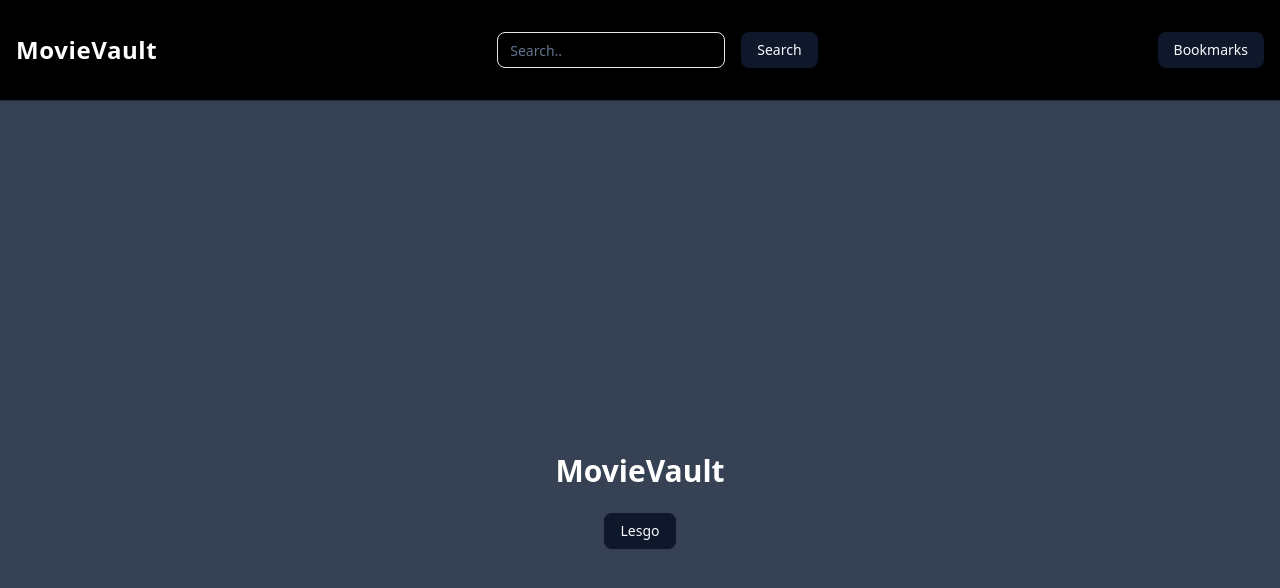
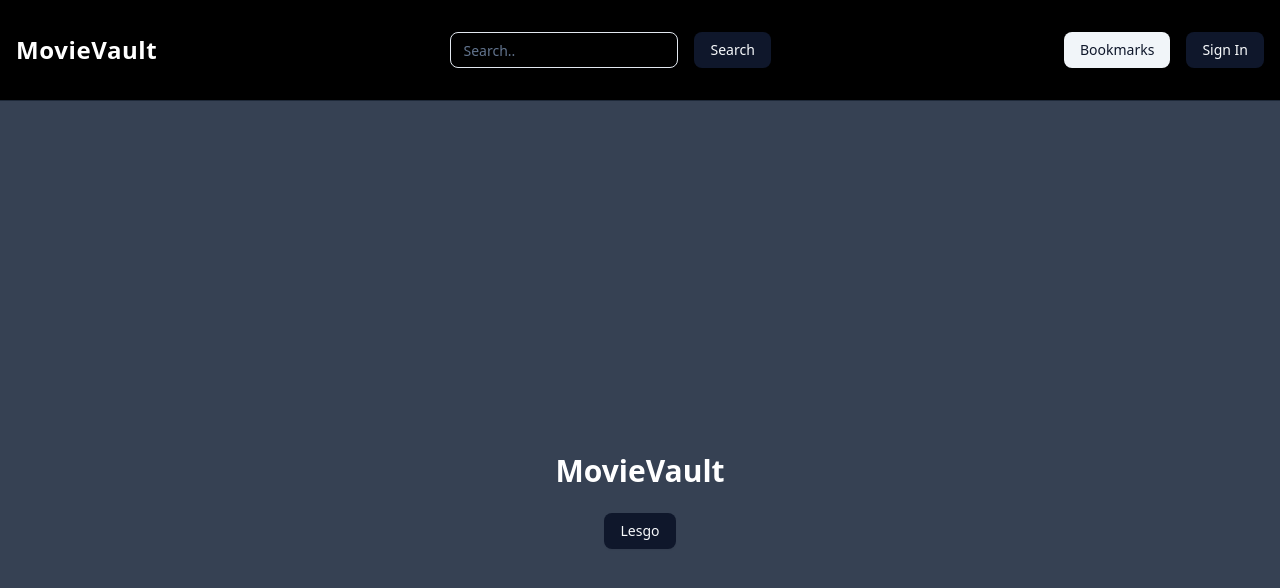
Before and after one commit to jerkeyrey/MovieVault, a Next.js app: page / in a window 1280 px wide. Shown: the top 588 px of the page. Built offline with nearby package versions, Linux system fonts and the light colour scheme; no server answers.

Commit message:
Add authentication with GitHub

```diff
--- /dev/null
+++ b/app/api/auth/[...nextauth]/route.ts
@@ -0,0 +1,2 @@
+import { handlers } from "@/auth" // Referring to the auth.ts we just created
+export const { GET, POST } = handlers
--- /dev/null
+++ b/auth.ts
@@ -0,0 +1,6 @@
+import NextAuth from "next-auth";
+import GitHub from "next-auth/providers/github";
+
+export const { handlers, signIn, signOut, auth } = NextAuth({
+  providers: [GitHub],
+});
--- a/components/Navbar.tsx
+++ b/components/Navbar.tsx
@@ -1,15 +1,28 @@
-import React from 'react'
-import { Button } from '@/components/ui/button'
-import SearchBar from './SearchBar'
+import React from "react";
+import { Button } from "@/components/ui/button";
+import SearchBar from "./SearchBar";
+import { auth } from "@/auth";
+import SignIn from "./SignIn";
+import SignOut from "./SignOut";
 
-const Navbar = () => {
+const Navbar = async () => {
+  const session = await auth();
+
   return (
-    <nav className='navbar'>
-      <h3 className='navbar-title'>MovieVault</h3>
+    <nav className="navbar flex justify-between items-center p-4">
+      <h3 className="navbar-title text-2xl font-bold">MovieVault</h3>
+
       <SearchBar />
-      <Button className='bookmark-btn'>Bookmarks</Button>
+
+      <div className="flex gap-4">
+        <Button className="bookmark-btn" variant="secondary">
+          Bookmarks
+        </Button>
+
+        {session ? <SignOut /> : <SignIn />}
+      </div>
     </nav>
-  )
-}
+  );
+};
 
-export default Navbar
+export default Navbar;
--- /dev/null
+++ b/components/SignIn.tsx
@@ -0,0 +1,17 @@
+import { Button } from "@/components/ui/button";
+import { signIn } from "@/auth";
+
+export default function SignIn() {
+  const handleSignIn = async () => {
+    "use server";
+    await signIn("github");
+  };
+
+  return (
+    <form action={handleSignIn}>
+      <Button type="submit" variant="default">
+        Sign In
+      </Button>
+    </form>
+  );
+}
--- /dev/null
+++ b/components/SignOut.tsx
@@ -0,0 +1,17 @@
+import { Button } from "@/components/ui/button";
+import { signOut } from "@/auth";
+
+export default function SignOut() {
+  const handleSignOut = async () => {
+    "use server";
+    await signOut();
+  };
+
+  return (
+    <form action={handleSignOut}>
+      <Button type="submit" variant="destructive">
+        Sign Out
+      </Button>
+    </form>
+  );
+}
--- /dev/null
+++ b/middleware.ts
@@ -0,0 +1 @@
+export { auth as middleware } from "@/auth"
--- a/package.json
+++ b/package.json
@@ -14,6 +14,7 @@
     "clsx": "^2.1.1",
     "lucide-react": "^0.477.0",
     "next": "15.2.0",
+    "next-auth": "^5.0.0-beta.25",
     "postcss": "^8.5.3",
     "react": "^19.0.0",
     "react-dom": "^19.0.0",
```
Also changed, not shown: 1 other file (tests, documents, lock files or other folders).
